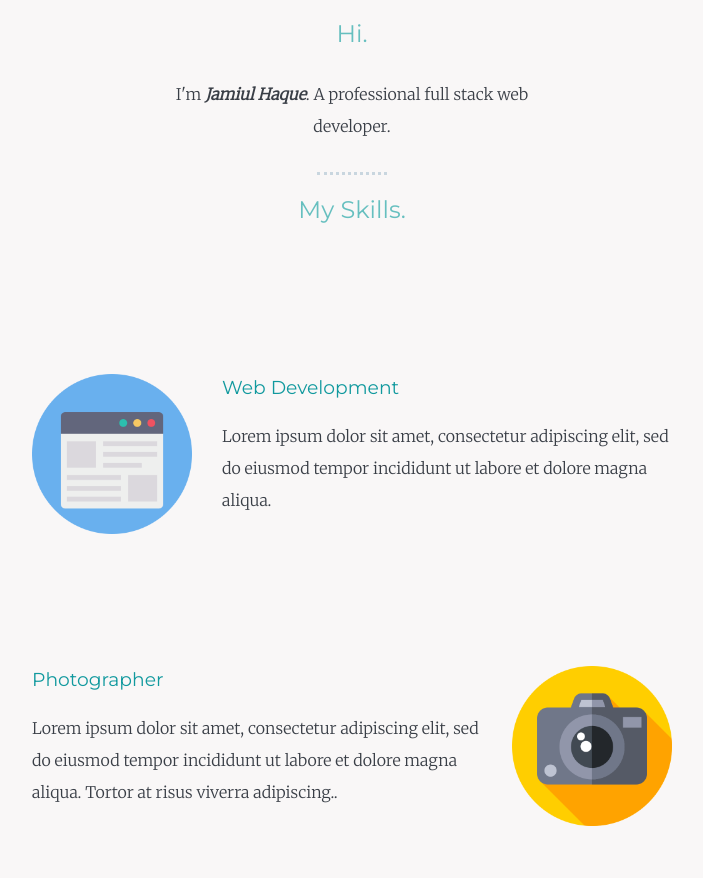
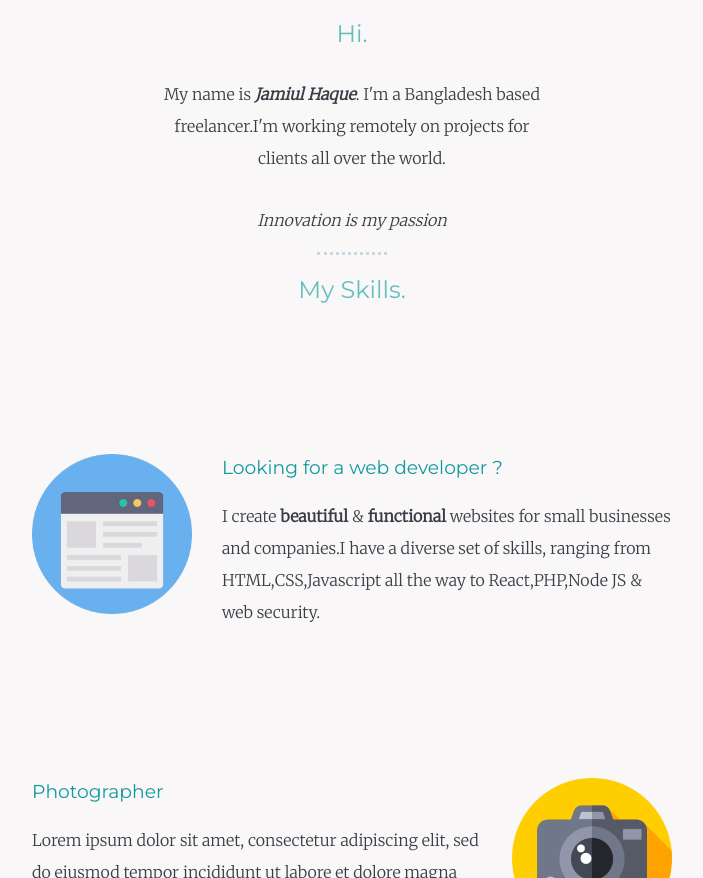
Before and after one commit to jamiul360/personal-site, a plain HTML site: page index.html in a window 1280 px wide. Shown: the part 890-1768 px from the top of the page, without its empty margins (288-991 px from the left). Drawn offline with Linux system fonts and the light colour scheme; a web font is replaced by a local one.

Commit message:
Update index.html

```diff
--- a/index.html
+++ b/index.html
@@ -26,15 +26,16 @@
         <div class="profile">
           <img src="image/profilepic.png" height="10%" width="13%" alt="profile-picture">
           <h2>Hi.</h2>
-          <p class="intro">I'm <span><em><strong>Jamiul Haque</strong></em></span>. A professional full stack web developer.</p>
+          <p class="intro">My name is <span><em><strong>Jamiul Haque</strong></em></span>. I'm a Bangladesh based freelancer.I'm working remotely on projects for clients all over the world.</p>
+            <p><i>Innovation is my passion</i></p>
         </div>
         <hr>
         <div class="skills">
           <h2>My Skills.</h2>
           <div class="skill-row">
             <img class="web-design-img" src="image/web-design.png" alt="web-design">
-            <h3>Web Development</h3>
-            <p>Lorem ipsum dolor sit amet, consectetur adipiscing elit, sed do eiusmod tempor incididunt ut labore et dolore magna aliqua.</p>
+            <h3>Looking for a web developer ?</h3>
+              <p>I create <strong>beautiful</strong> & <strong>functional</strong> websites for small businesses and companies.I have a diverse set of skills, ranging from HTML,CSS,Javascript all the way to React,PHP,Node JS & web security.</p>
           </div>
 
           <div class="skill-row">
```
